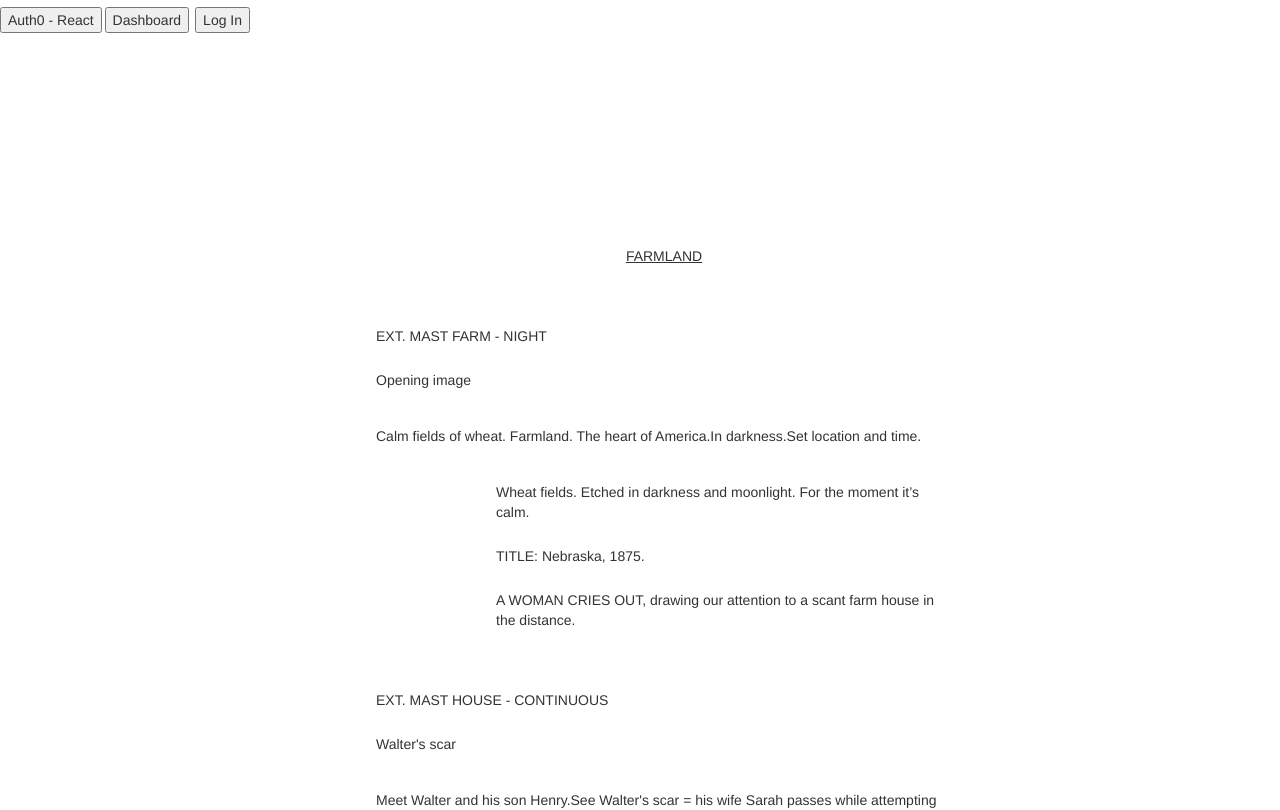
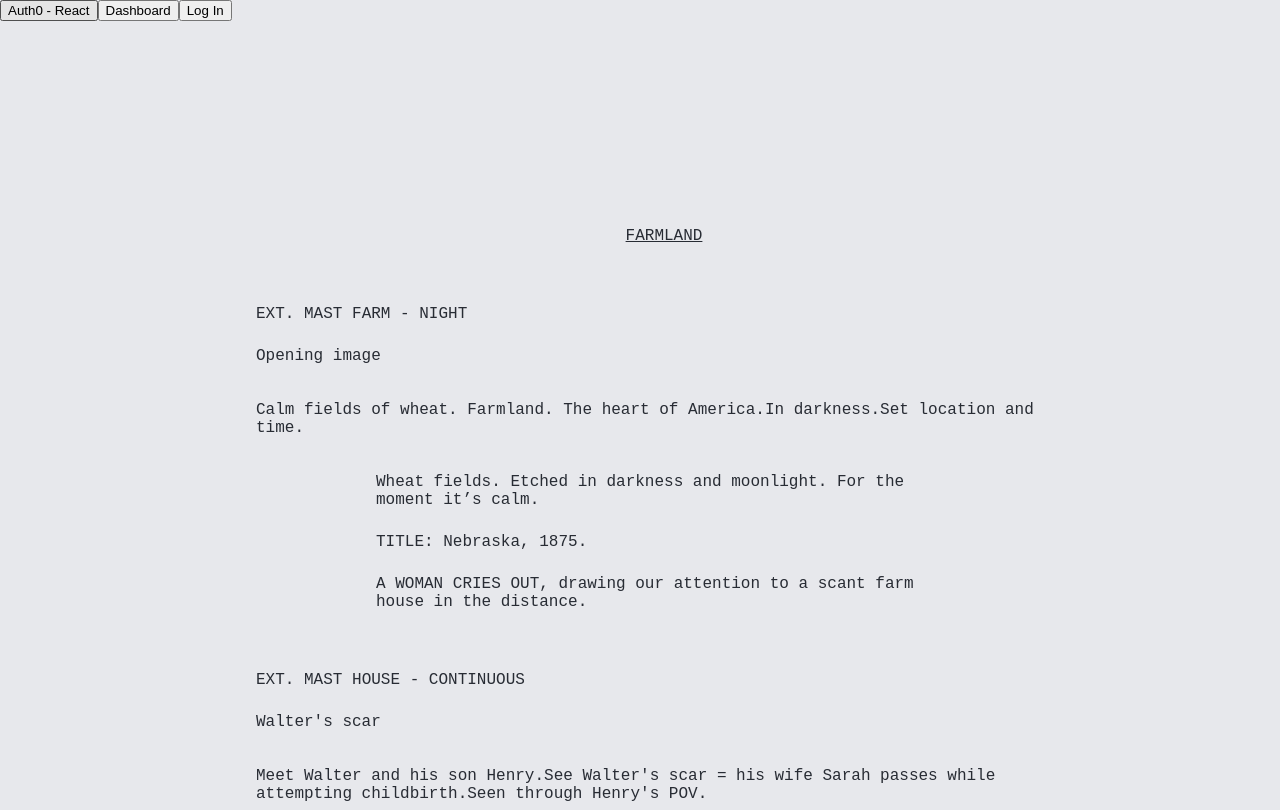
Before and after one commit to gscottqueen/scriptset, a React (Create React App) app: page /scriptset in a window 1280 px wide. Shown: the top 810 px of the page. Built offline with nearby package versions, Linux system fonts and the light colour scheme; no server answers; what auth0-js would draw is missing.

Commit message:
removing the rest of bootstrap styles

```diff
--- a/src/App.css
+++ b/src/App.css
@@ -1,9 +1,3 @@
-/* bootstrap */
-.btn-margin {
-  margin: 7px 3px;
-}
-/* end bootstrap */
-
 :root {
   --single-space: 24px;
   --double-space: 36px;
--- a/src/index.js
+++ b/src/index.js
@@ -1,6 +1,5 @@
 import ReactDOM from 'react-dom';
 import './index.css';
-import 'bootstrap/dist/css/bootstrap.css';
 import { makeMainRoutes } from './routes';
 import * as serviceWorker from './serviceWorker';
 
```
